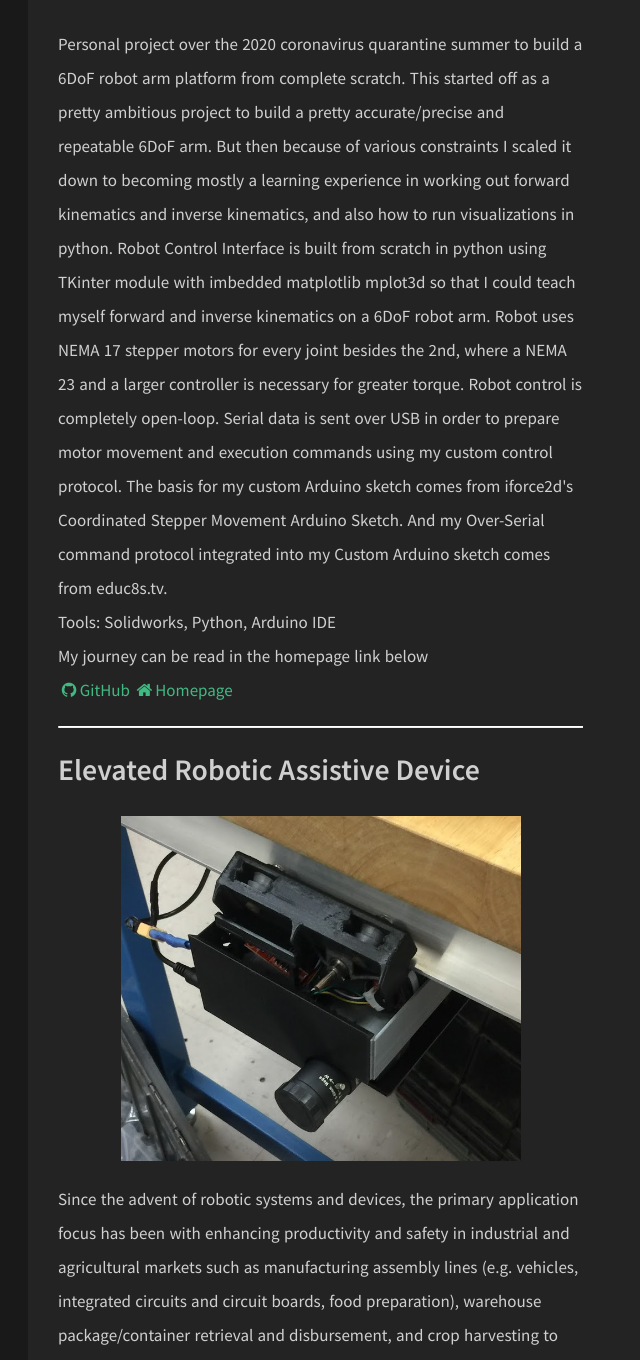
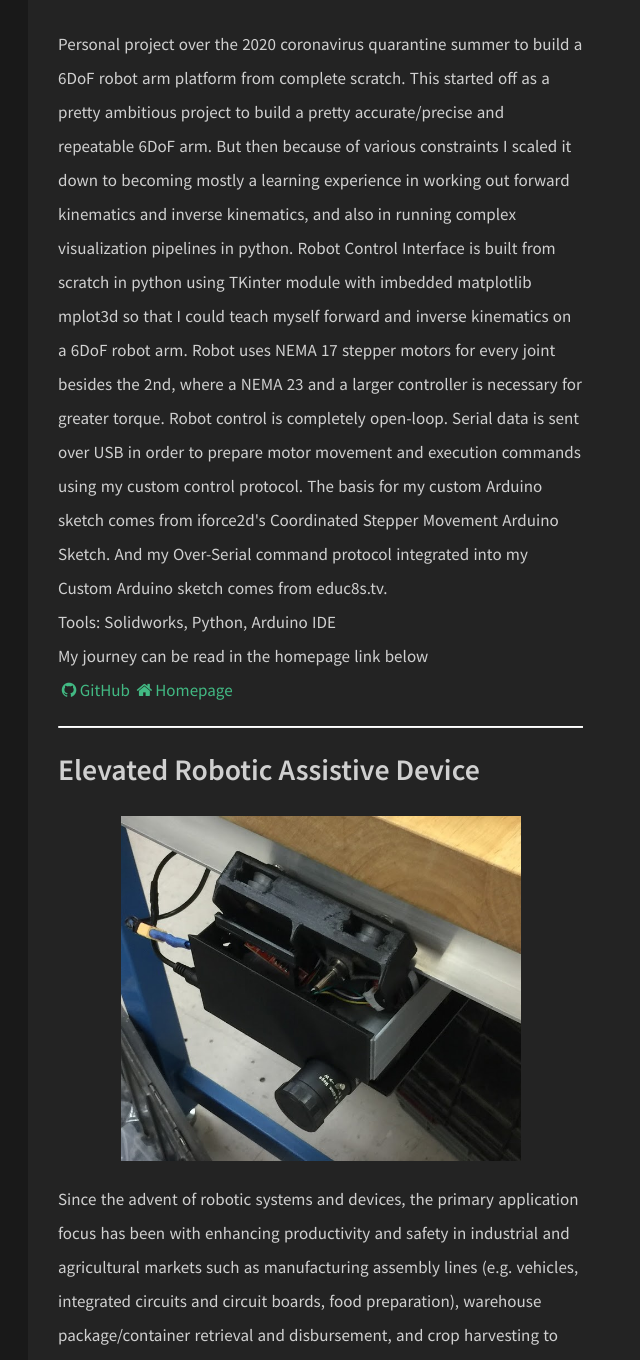
Before and after one commit to uynitsuj/uynitsuj.github.io, a Jekyll site: the page built from about.html, in a window 1280 px wide, cut to the strip 1616-2976 px from the top of the page. Shown: the whole strip, without its empty margins (292-932 px from the left). Built offline with Jekyll 4.4.1, drawn with Linux system fonts in a browser that asks for light colours; nearby versions of some CDN libraries.

Commit message:
proj update

```diff
--- a/_data/index/projects.yml
+++ b/_data/index/projects.yml
@@ -1,5 +1,5 @@
 - name: 6DoF 3D-Printed Robotic Arm
-  descr: "Personal project over the 2020 coronavirus quarantine summer to build a 6DoF robot arm platform from complete scratch. This started off as a pretty ambitious project to build a pretty accurate/precise and repeatable 6DoF arm. But then because of various constraints I scaled it down to becoming mostly a learning experience in working out forward kinematics and inverse kinematics, and also how to run visualizations in python. Robot Control Interface is built from scratch in python using TKinter module with imbedded matplotlib mplot3d so that I could teach myself forward and inverse kinematics on a 6DoF robot arm. Robot uses NEMA 17 stepper motors for every joint besides the 2nd, where a NEMA 23 and a larger controller is necessary for greater torque. Robot control is completely open-loop. Serial data is sent over USB in order to prepare motor movement and execution commands using my custom control protocol. The basis for my custom Arduino sketch comes from iforce2d's Coordinated Stepper Movement Arduino Sketch. And my Over-Serial command protocol integrated into my Custom Arduino sketch comes from educ8s.tv. <br>Tools: Solidworks, Python, Arduino IDE <br>My journey can be read in the homepage link below"
+  descr: "Personal project over the 2020 coronavirus quarantine summer to build a 6DoF robot arm platform from complete scratch. This started off as a pretty ambitious project to build a pretty accurate/precise and repeatable 6DoF arm. But then because of various constraints I scaled it down to becoming mostly a learning experience in working out forward kinematics and inverse kinematics, and also in running complex visualization pipelines in python. Robot Control Interface is built from scratch in python using TKinter module with imbedded matplotlib mplot3d so that I could teach myself forward and inverse kinematics on a 6DoF robot arm. Robot uses NEMA 17 stepper motors for every joint besides the 2nd, where a NEMA 23 and a larger controller is necessary for greater torque. Robot control is completely open-loop. Serial data is sent over USB in order to prepare motor movement and execution commands using my custom control protocol. The basis for my custom Arduino sketch comes from iforce2d's Coordinated Stepper Movement Arduino Sketch. And my Over-Serial command protocol integrated into my Custom Arduino sketch comes from educ8s.tv. <br>Tools: Solidworks, Python, Arduino IDE <br>My journey can be read in the homepage link below"
   image: ezgif-4-f28f910a4123.gif
   github: https://github.com/uynitsuj/Open6R_ARM
   website: https://uynitsuj.github.io/articles/2020-08/what-an-incoming-umich-freshman-is-doing-to-stay-sharp-during-quarantine
```
